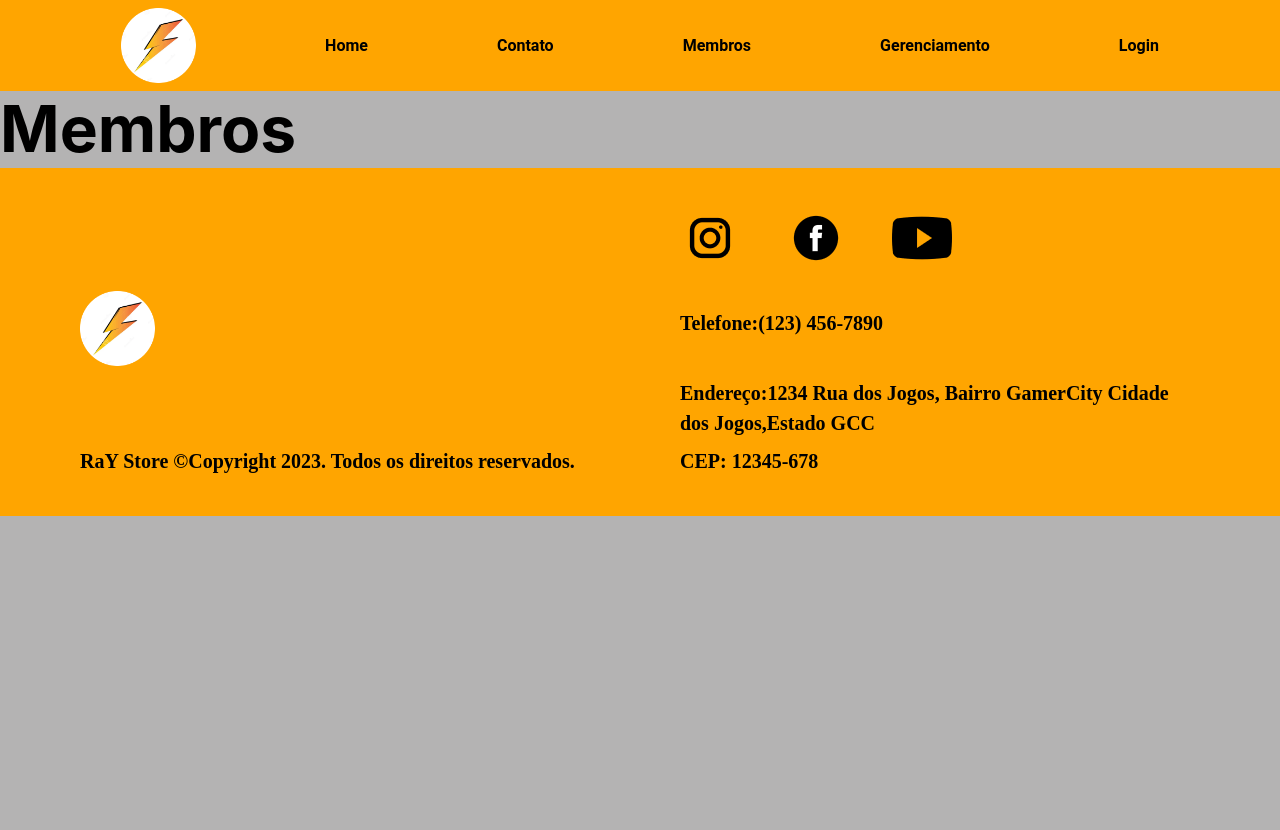
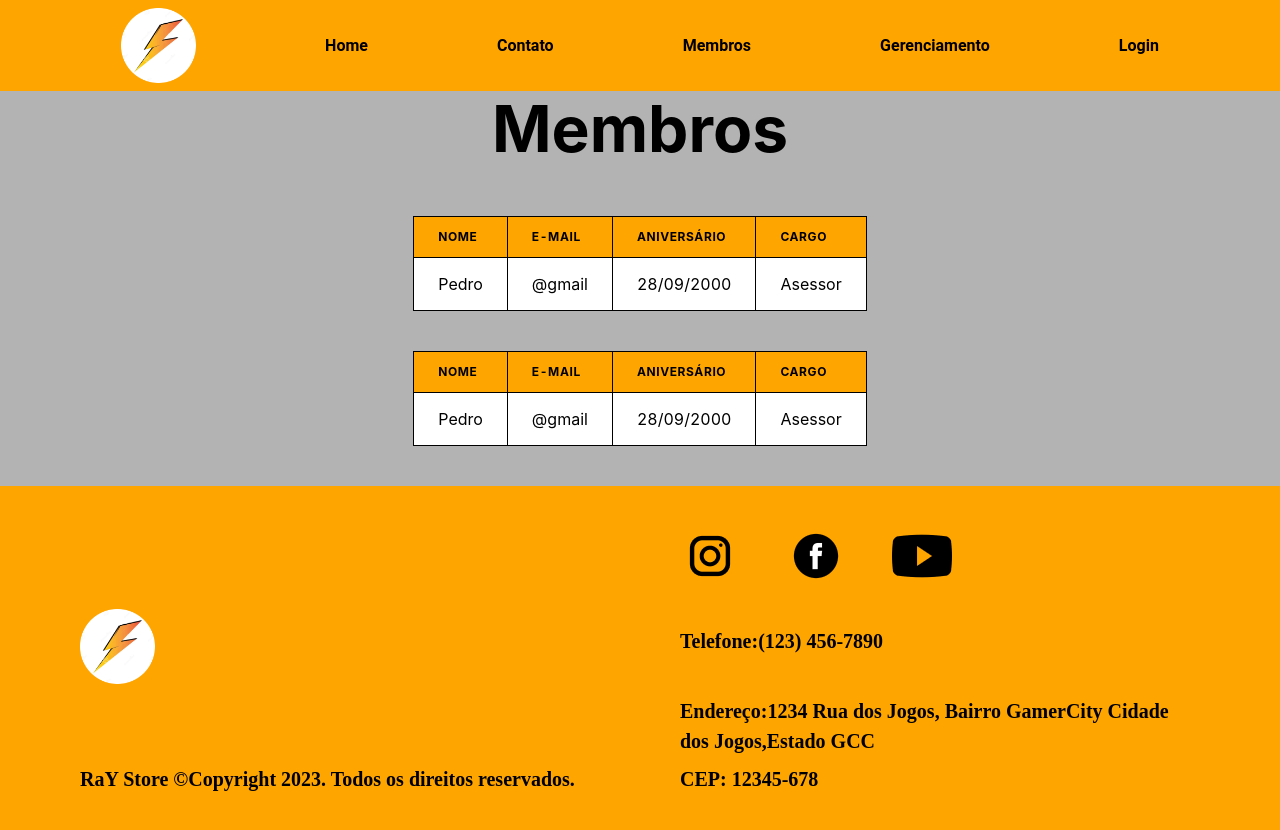
Before and after one commit to PedroHPMarques/ProjetoRay, a Next.js app: page /membros in a window 1280 px wide. Shown: the top 830 px of the page. Before the commit the page ends 800 px from the top, so only its background shows below. Built offline with nearby package versions, Linux system fonts and the light colour scheme.

Commit message:
adiciona tabeela de membros

```diff
--- /dev/null
+++ b/src/components/Table/index.tsx
@@ -0,0 +1,41 @@
+import { Stack, Table, TableCaption, TableContainer, Tbody, Td, Th, Thead, Tr } from "@chakra-ui/react";
+
+interface TableIndexProps {
+    nome: string
+    email: string
+    niver: string
+    cargo: string
+}
+
+export function TableIndex({ nome, email, niver, cargo }: TableIndexProps) {
+    return (
+        <Stack>
+            <TableContainer>
+                <Table variant='simple'>
+                    <Thead
+                        bg={"orange"}
+                    >
+                        <Tr
+                        >
+                            <Th  border={"1px solid #000"}>Nome</Th>
+                            <Th  border={"1px solid #000"}>E-mail</Th>
+                            <Th  border={"1px solid #000"}>Aniversário</Th>
+                            <Th  border={"1px solid #000"}>Cargo</Th>
+                        </Tr>
+                    </Thead>
+                    <Tbody
+                        bg={"white"}
+                    >
+                        <Tr>
+                            <Td border={"1px solid #000"}>{nome}</Td>
+                            <Td border={"1px solid #000"}>{email}</Td>
+                            <Td border={"1px solid #000"}>{niver}</Td>
+                            <Td border={"1px solid #000"}>{cargo}</Td>
+                        </Tr>
+                    </Tbody>
+
+                </Table>
+            </TableContainer>
+        </Stack>
+    )
+}
--- a/src/pages/membros.tsx
+++ b/src/pages/membros.tsx
@@ -1,3 +1,4 @@
+import { TableIndex } from "@/components/Table";
 import { TitleIndex } from "@/components/Title";
 import { Stack } from "@chakra-ui/react";
 
@@ -5,8 +6,19 @@ import { Stack } from "@chakra-ui/react";
 
 export default function Membros(){
     return(
-        <Stack>
-            <TitleIndex text={"Membros"} color={"black"} size={"64px"}/>
+        <Stack
+        align="center"
+        >
+            <Stack>
+                <TitleIndex text={"Membros"} color={"black"} size={"64px"}/>
+            </Stack>
+            <Stack
+            py={10}
+            spacing={10}
+            >
+           <TableIndex nome={"Pedro"} email={"@gmail"} niver={"28/09/2000"} cargo={"Asessor"}/>
+            <TableIndex nome={"Pedro"} email={"@gmail"} niver={"28/09/2000"} cargo={"Asessor"}/>
+            </Stack>
         </Stack>
     )
 }
```
